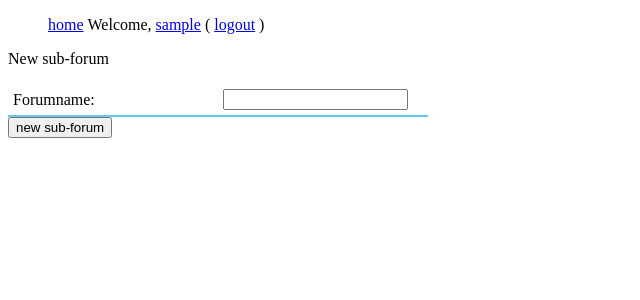
After one commit to noobiept-other/forum, a Django app: a page that uses templates/new_sub_forum.html in a window 1280 px wide. The commit adds this page. Shown: the top 300 px of the page, without its empty margins (0-640 px from the left). Run offline with Django 3.2, Linux system fonts and the light colour scheme; a user stored in the database is signed in; tables that the repository leaves empty hold one stand-in row (values such as "Sample post").

Commit message:
- add slug to Category model - moderators can add new sub-forums

```diff
--- a/forum/admin.py
+++ b/forum/admin.py
@@ -5,6 +5,7 @@
 class CategoryAdmin( admin.ModelAdmin ):
 
     list_display = ( 'name', )
+    prepopulated_fields = { 'slug': ( 'name', ) }
 
 admin.site.register( Category, CategoryAdmin )
 
--- a/forum/forms.py
+++ b/forum/forms.py
@@ -3,7 +3,7 @@ from django.contrib.auth.forms import UserCreationForm
 from django.contrib.auth import get_user_model
 from django.core.exceptions import ValidationError
 
-from forum.models import Profile, Category
+from forum.models import Profile, Category, SubForum
 
 class PostForm( forms.Form ):
 
@@ -95,3 +95,20 @@ class CategoryForm( forms.Form ):
             return categoryName
 
         raise forms.ValidationError( "Category already exists." )
+
+
+class NewSubForumForm( forms.Form ):
+
+    forumName = forms.CharField( max_length= 100 )
+
+    def clean_forumname(self):
+
+        name = self.cleaned_data[ 'forumName' ]
+
+        try:
+            SubForum.objects.get( name= name )
+
+        except SubForum.DoesNotExist:
+            return name
+
+        raise forms.ValidationError( "A sub-forum with that name already exists." )
--- a/forum/models.py
+++ b/forum/models.py
@@ -9,6 +9,7 @@ import datetime
 class Category( models.Model ):
 
     name = models.CharField( max_length= 100, unique= True )
+    slug = models.SlugField( max_length= 100, unique= True )
 
     def __unicode__(self):
         return self.name
--- a/forum/urls.py
+++ b/forum/urls.py
@@ -14,7 +14,7 @@ urlpatterns = patterns('',
 
     url( r'new_thread/(?P<forumSlug>[\w-]+)', 'forum.views.new_thread', name= 'new_thread' ),
     url( r'new_category', 'forum.views.new_category', name= 'new_category' ),
-
+    url( r'new_sub_forum/(?P<categorySlug>[\w-]+)', 'forum.views.new_sub_forum', name= 'new_sub_forum' ),
 
 
     url( r'^accounts/login$', 'django.contrib.auth.views.login', { 'template_name': 'accounts/login.html', 'redirect_field_name': '/' }, name= 'login' ),
--- a/forum/views.py
+++ b/forum/views.py
@@ -6,7 +6,7 @@ from django.contrib.auth import get_user_model
 from django.template.defaultfilters import slugify
 
 from forum.models import Category, SubForum, Thread, Post, PrivateMessage
-from forum.forms import PostForm, MyUserCreationForm, PrivateMessageForm, NewThreadForm, CategoryForm
+from forum.forms import PostForm, MyUserCreationForm, PrivateMessageForm, NewThreadForm, CategoryForm, NewSubForumForm
 
 
 def index( request ):
@@ -17,6 +17,7 @@ def index( request ):
 
         stuff = {
             'name': category.name,
+            'slug': category.slug,
             'subforum': []
         }
 
@@ -249,9 +250,7 @@ def open_message( request, messageId ):
 @login_required( login_url= 'login' )
 def new_category( request ):
 
-    user = request.user
-
-    if not user.is_moderator:
+    if not request.user.is_moderator:
         return HttpResponseForbidden( "Not a moderator." )
 
 
@@ -261,7 +260,8 @@ def new_category( request ):
         if form.is_valid():
 
             categoryName = form.cleaned_data[ 'category' ]
-            category = Category( name= categoryName )
+            categorySlug = slugify( categoryName )
+            category = Category( name= categoryName, slug= categorySlug )
             category.save()
 
             return HttpResponseRedirect( reverse( 'index' ) )
@@ -274,3 +274,41 @@ def new_category( request ):
     }
 
     return render( request, 'new_category.html', context )
+
+
+@login_required( login_url= 'login' )
+def new_sub_forum( request, categorySlug ):
+
+    if not request.user.is_moderator:
+        return HttpResponseForbidden( "Not a moderator." )
+
+    try:
+        category = Category.objects.get( slug= categorySlug )
+
+    except Category.DoesNotExist:
+        raise Http404( "Wrong category." )
+
+
+    if request.method == 'POST':
+
+        form = NewSubForumForm( request.POST )
+
+        if form.is_valid():
+
+            forumName = form.cleaned_data[ 'forumName' ]
+            forumSlug = slugify( forumName )
+
+            forum = SubForum( name= forumName, slug= forumSlug, category= category )
+            forum.save()
+
+            return HttpResponseRedirect( reverse( 'index' ) )
+
+    else:
+        form = NewSubForumForm()
+
+    context = {
+        'categorySlug': categorySlug,
+        'form': form
+    }
+
+    return render( request, 'new_sub_forum.html', context )
--- a/templates/index.html
+++ b/templates/index.html
@@ -13,6 +13,10 @@
     {% for category in categories %}
 
         <h2>{{ category.name }}</h2>
+        {% if user.is_moderator %}
+            <p><a href="{% url 'new_sub_forum' category.slug %}">New sub-forum</a></p>
+        {% endif %}
+
         {% if category.subforum %}
             <table>
             {% for subforum in category.subforum %}
--- /dev/null
+++ b/templates/new_sub_forum.html
@@ -0,0 +1,25 @@
+{% extends "base.html" %}
+
+{% block content %}
+
+<p>New sub-forum</p>
+
+{% if form.errors %}
+    <p>{{ form.errors }}</p>
+{% endif %}
+
+<form method="post" action="{% url 'new_sub_forum' categorySlug %}">
+    <span>{% csrf_token %}</span>
+
+    <table>
+        <tr>
+            <td>{{ form.forumName.label_tag }}</td>
+            <td>{{ form.forumName }}</td>
+        </tr>
+    </table>
+
+    <input type="submit" value="new sub-forum" />
+    <input type="hidden" name="next" value="{{ next }}" />
+</form>
+
+{% endblock %}
```
